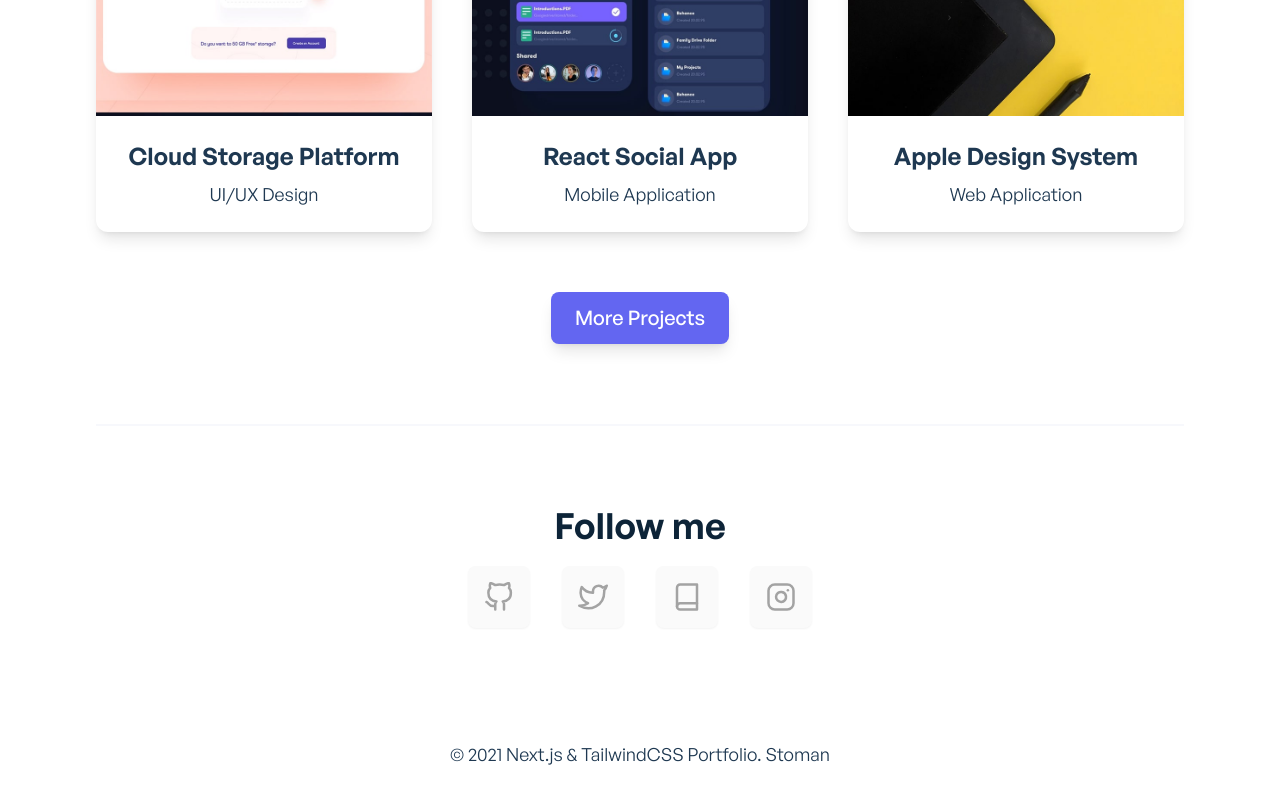
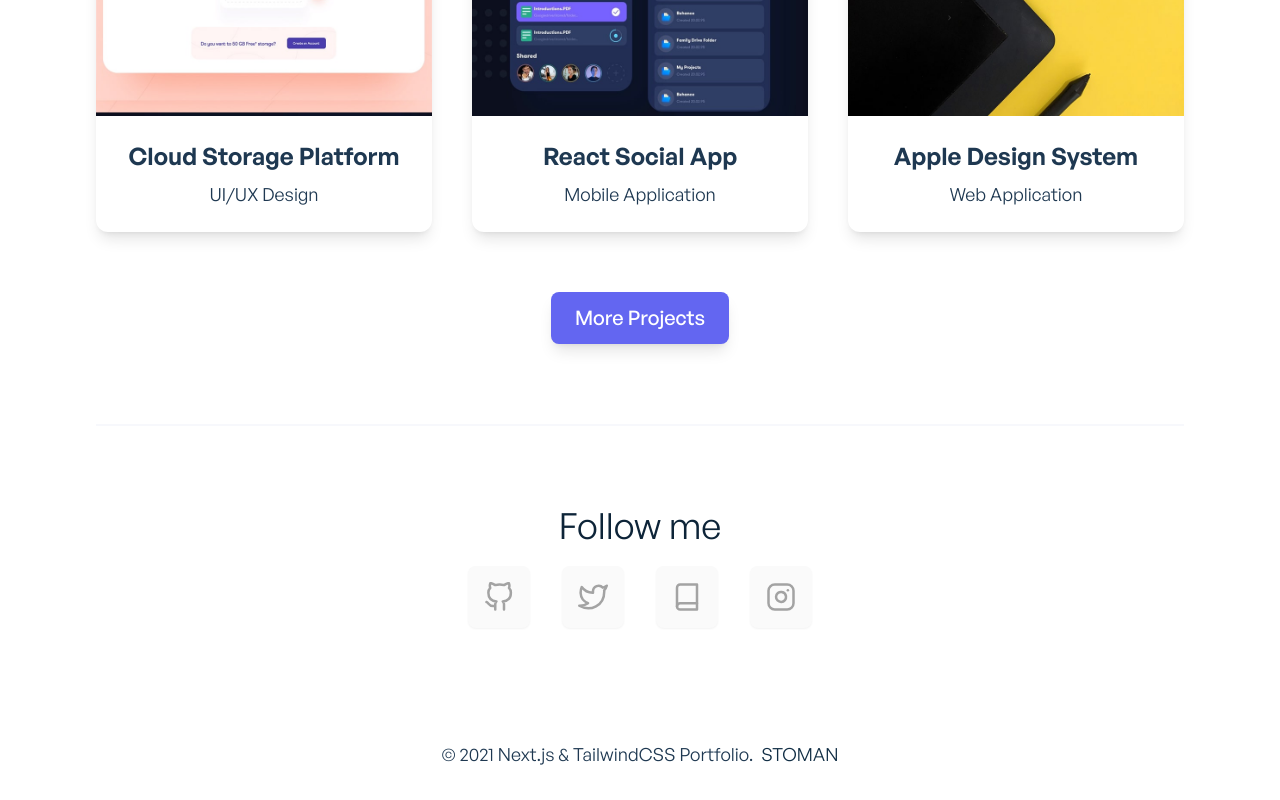
Before and after one commit to mcdollars/Next_Website, a Next.js app: page / in a window 1280 px wide. Shown: the part 1576-2376 px from the top of the page. Built offline with nearby package versions, Linux system fonts and the light colour scheme.

Commit message:
Add footer copyright component

```diff
--- a/components/shared/AppFooter.js
+++ b/components/shared/AppFooter.js
@@ -6,6 +6,7 @@ import {
 	FiInstagram,
 	FiTwitter,
 } from 'react-icons/fi';
+import AppFooterCopyright from './AppFooterCopyright';
 
 const socialLinks = [
 	{
@@ -35,8 +36,8 @@ function AppFooter() {
 		<div className="container mx-auto">
 			<div className="pt-20 sm:pt-30 pb-8 mt-20 border-t-2 border-primary-light dark:border-secondary-dark">
 				{/* Footer social links */}
-				<div className="flex flex-col justify-center items-center mb-12 sm:mb-28">
-					<p className="text-3xl sm:text-4xl font-semibold text-primary-dark dark:text-primary-light mb-5">
+				<div className="font-general-regular flex flex-col justify-center items-center mb-12 sm:mb-28">
+					<p className="text-3xl sm:text-4xl text-primary-dark dark:text-primary-light mb-5">
 						Follow me
 					</p>
 					<ul className="flex gap-4 sm:gap-8">
@@ -45,7 +46,7 @@ function AppFooter() {
 								href={link.url}
 								target="__blank"
 								key={link.id}
-								className="text-gray-400 hover:text-indigo-500 dark:hover:text-indigo-400 cursor-pointer rounded-lg bg-gray-50 dark:bg-ternary-dark hover:bg-gray-100 shadow-sm p-4"
+								className="text-gray-400 hover:text-indigo-500 dark:hover:text-indigo-400 cursor-pointer rounded-lg bg-gray-50 dark:bg-ternary-dark hover:bg-gray-100 shadow-sm p-4 duration-300"
 							>
 								<i className="text-xl sm:text-2xl md:text-3xl">
 									{link.icon}
@@ -55,26 +56,7 @@ function AppFooter() {
 					</ul>
 				</div>
 
-				{/* Footer copyright */}
-				<div className="flex justify-center items-center text-center">
-					<div className="text-lg text-ternary-dark dark:text-ternary-light">
-						&copy; 2021{' '}
-						<Link
-							href="https://github.com/realstoman/nextjs-tailwindcss-portfolio"
-							className="hover:underline ml-1"
-						>
-							Next.js & TailwindCSS Portfolio
-						</Link>
-						.{' '}
-						<Link
-							href="https://stoman.me"
-							target="__blank"
-							className="text-secondary-dark dark:text-secondary-light font-medium uppercase hover:underline ml-1"
-						>
-							Stoman
-						</Link>
-					</div>
-				</div>
+				<AppFooterCopyright />
 			</div>
 		</div>
 	);
--- /dev/null
+++ b/components/shared/AppFooterCopyright.js
@@ -0,0 +1,26 @@
+function AppFooterCopyright() {
+	return (
+		<div className="font-general-regular flex justify-center items-center text-center">
+			<div className="text-lg text-ternary-dark dark:text-ternary-light">
+				&copy; {new Date().getFullYear()}
+				<a
+					href="https://github.com/realstoman/nextjs-tailwindcss-portfolio"
+					target="__blank"
+					className="hover:underline hover:text-indigo-600 dark:hover:text-indigo-300 ml-1 duration-500"
+				>
+					Next.js & TailwindCSS Portfolio
+				</a>
+				.{' '}
+				<a
+					href="https://stoman.me"
+					target="__blank"
+					className="text-secondary-dark dark:text-secondary-light font-medium uppercase hover:underline hover:text-indigo-600 dark:hover:text-indigo-300 ml-1 duration-500"
+				>
+					Stoman
+				</a>
+			</div>
+		</div>
+	);
+}
+
+export default AppFooterCopyright;
```
